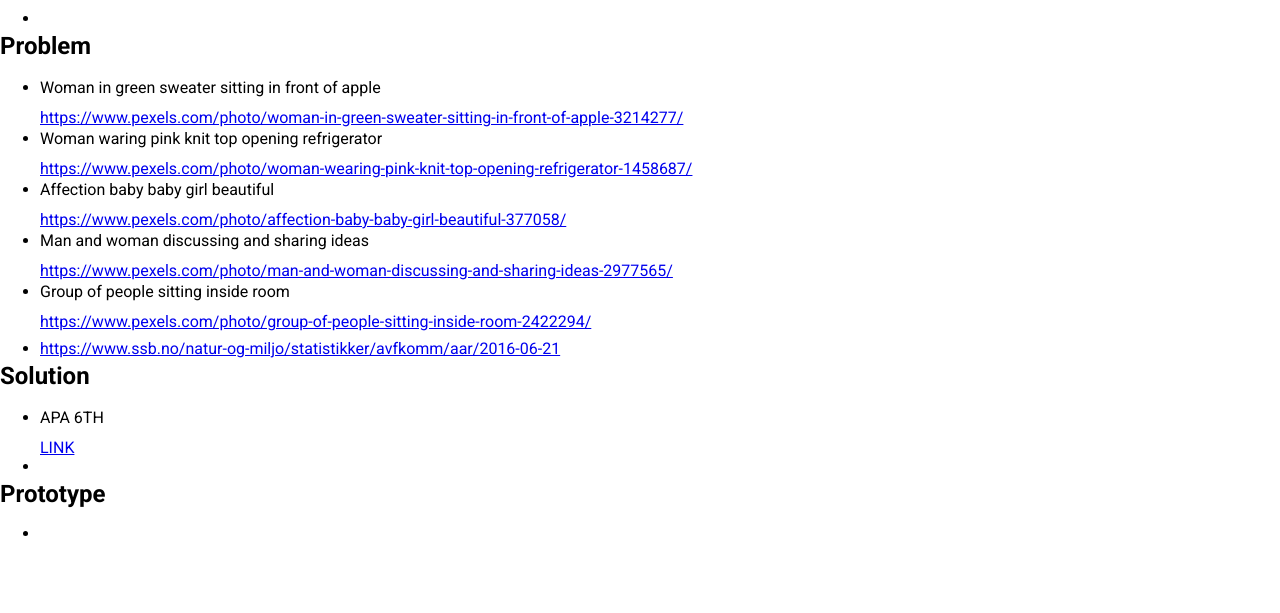
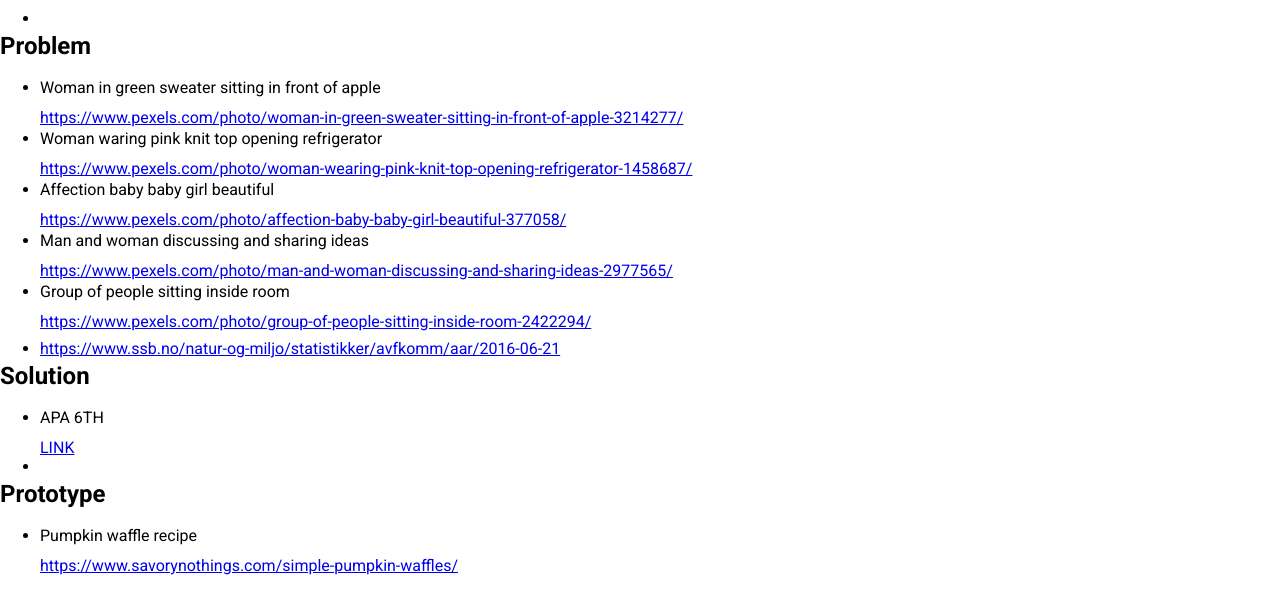
Before and after one commit to Saekon/Web_Final_Project, a plain HTML site: page sources.html in a window 1280 px wide. Shown: the part 115-728 px from the top of the page. Drawn offline with Linux system fonts and the light colour scheme.

Commit message:
Update sources.html

```diff
--- a/sources.html
+++ b/sources.html
@@ -127,7 +127,8 @@
                 <h2>Prototype</h2>
                 <ul>
                     <li>
-                        <a href=""></a>
+                        <p>Pumpkin waffle recipe</p>
+                        <a href="https://www.savorynothings.com/simple-pumpkin-waffles/">https://www.savorynothings.com/simple-pumpkin-waffles/</a>
                     </li>
                 </ul>
             </div>
```
